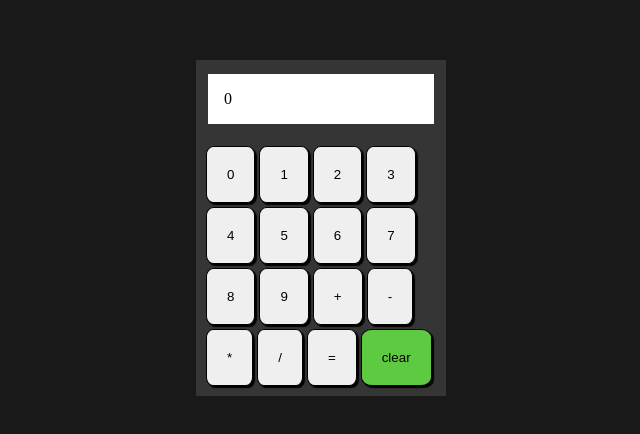
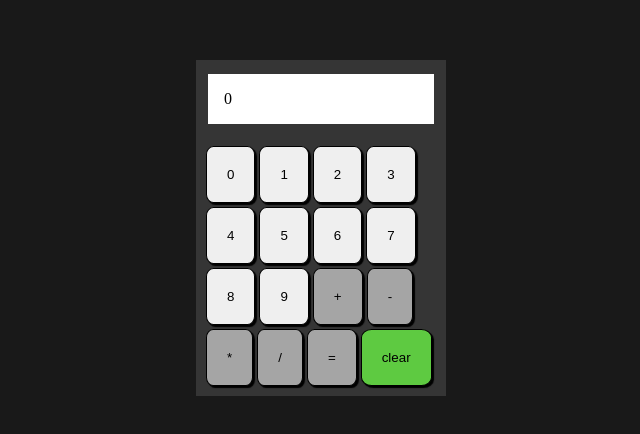
Before and after one commit to cstep404/calc, a plain HTML site: page index.html in a window 1280 px wide. Shown: the part 180-614 px from the top of the page, without its empty margins (319-959 px from the left). Drawn offline with Linux system fonts and the light colour scheme.

Commit message:
Changed operator color to distinguish from numbers.

```diff
--- a/styles/calc.css
+++ b/styles/calc.css
@@ -37,6 +37,11 @@ body {
     box-shadow: 2px 2px 1px black;
 }
 
+.operator, .equals {
+    background-color: #a5a5a5;
+    color:
+}
+
 .clear {
     background-color: #5eca41;
 }
```
